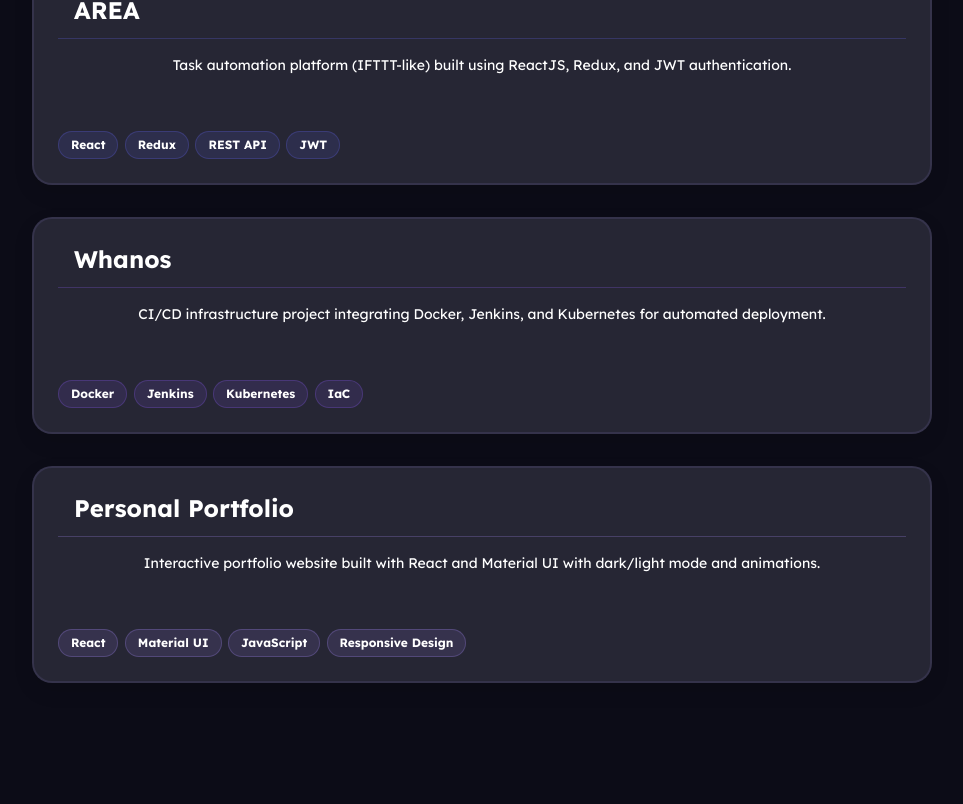
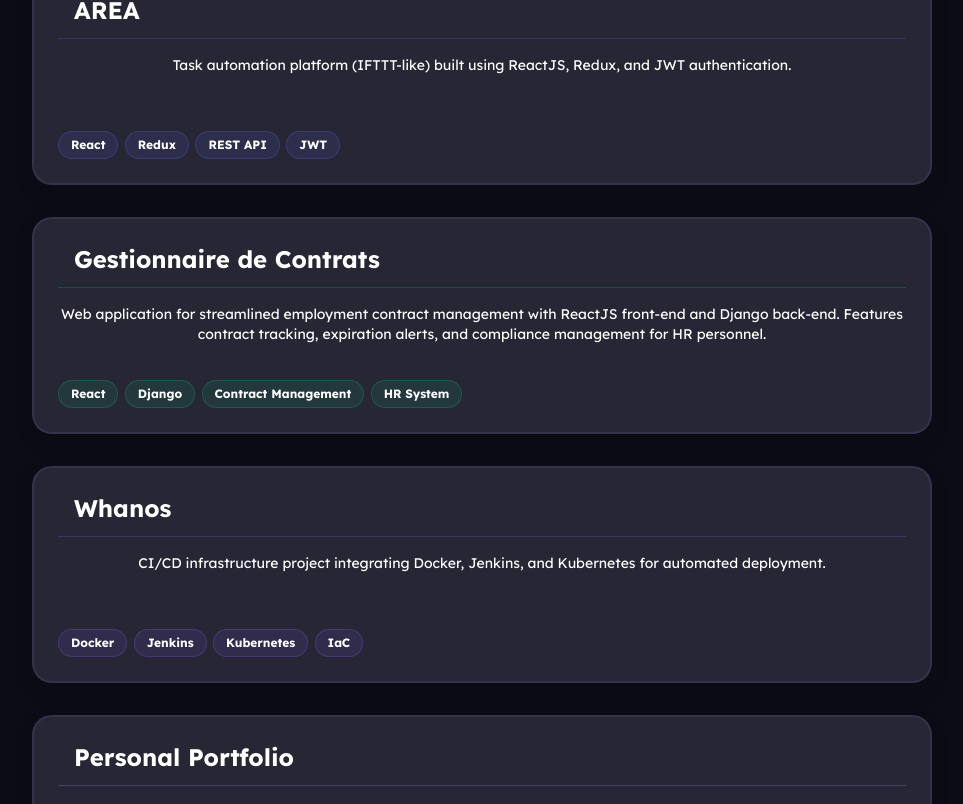
Before and after one commit to leelee222/my_portfolio, a React (Create React App) app in the folder ilham-portfolio/: page / in a window 1280 px wide. Shown: the part 1991-2795 px from the top of the page, without its empty margins (158-1121 px from the left). Built offline with nearby package versions, Linux system fonts and the light colour scheme; some icons are missing.

Commit message:
adding one project

```diff
--- a/ilham-portfolio/src/MainPage.js
+++ b/ilham-portfolio/src/MainPage.js
@@ -216,6 +216,12 @@ const Portfolio = () => {
       description: "Task automation platform (IFTTT-like) built using ReactJS, Redux, and JWT authentication.",
       tech: ["React", "Redux", "REST API", "JWT"],
       color: "#6366f1"
+    },
+    {
+      title: "Gestionnaire de Contrats",
+      description: "Web application for streamlined employment contract management with ReactJS front-end and Django back-end. Features contract tracking, expiration alerts, and compliance management for HR personnel.",
+      tech: ["React", "Django", "Contract Management", "HR System"],
+      color: "#10b981"
     },
     {
       title: "Whanos",
```
